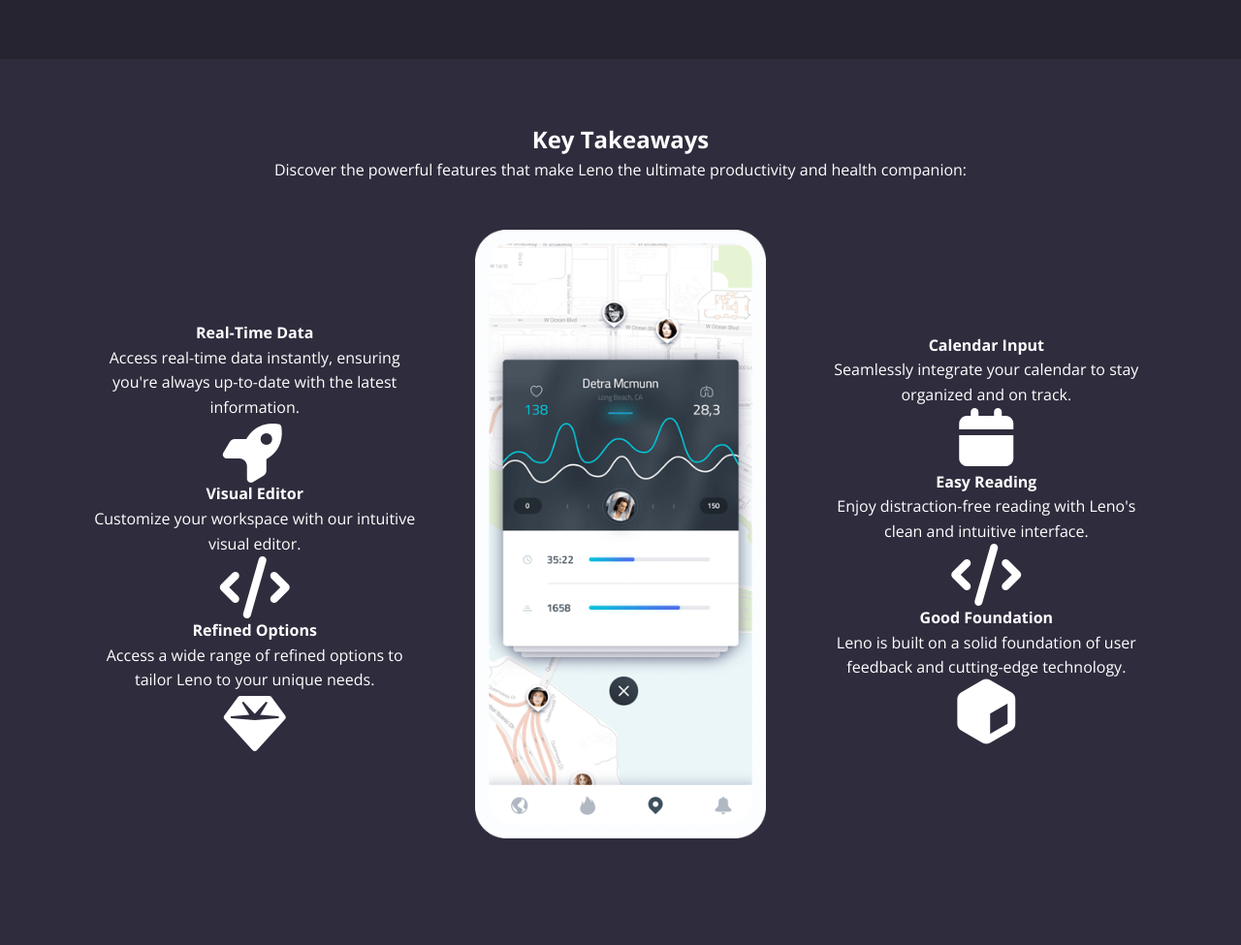
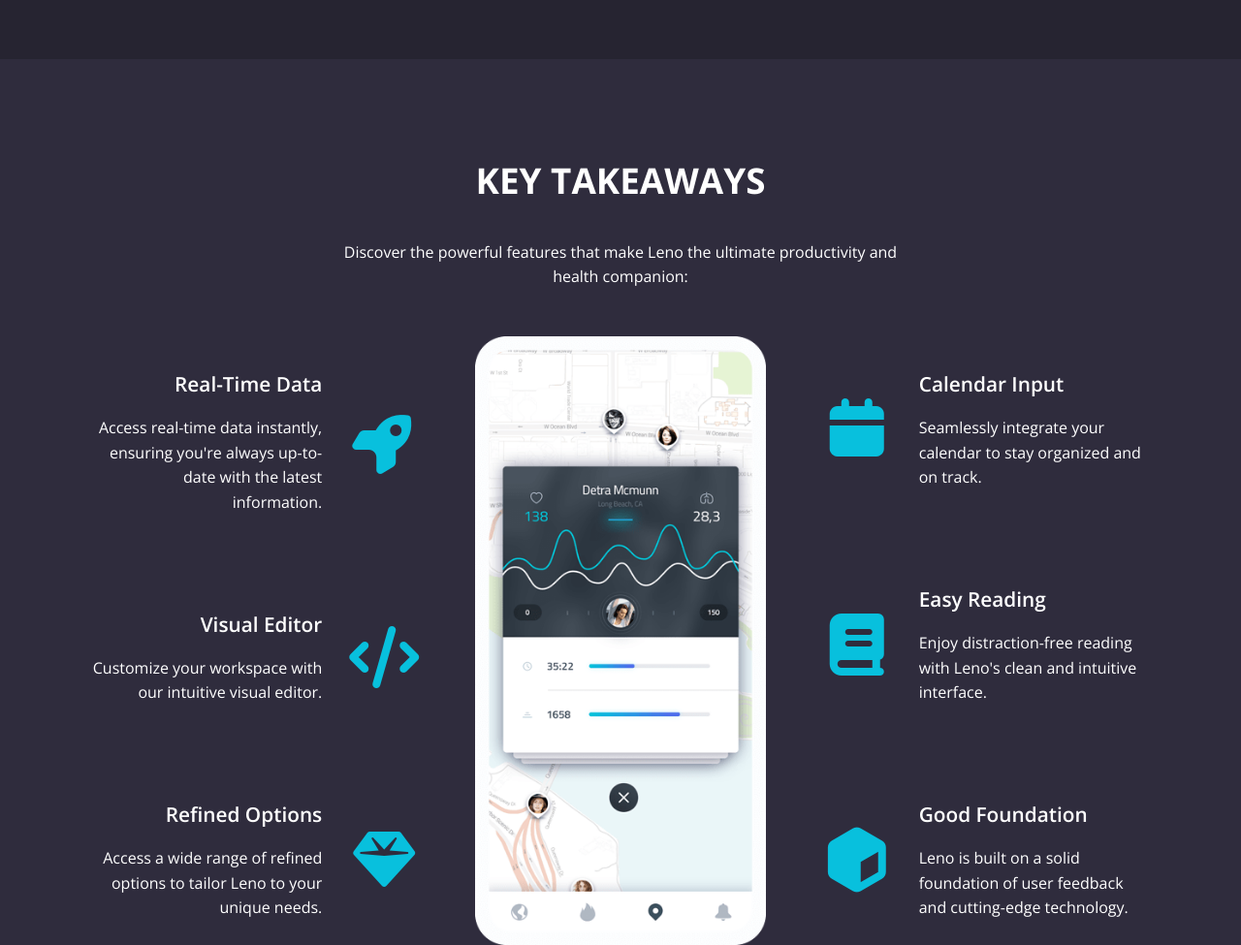
Before and after one commit to Diegoireland1975/Leno-Website, a plain HTML site: page index.html in a window 1280 px wide. Shown: the part 1237-2212 px from the top of the page at 97% size. Drawn offline with nearby package versions, Linux system fonts and the light colour scheme.

Commit message:
finish to add the css for features section for desktop version

```diff
--- a/css/styles.css
+++ b/css/styles.css
@@ -291,8 +291,22 @@
 
 .features {
   background: var(--tertiary-color);
-  padding: 4rem 0;
+  padding: 6rem 2rem;
+}
+
+.features__container {
   text-align: center;
+}
+
+.features .features__title {
+  text-transform: uppercase;
+  font-size: 2.3rem;
+  margin-bottom: 2rem;
+}
+
+.features .features__description {
+  max-width: 600px;
+  margin: 0 auto;
 }
 
 .features__grid {
@@ -306,6 +320,33 @@
 .features__grid-column-image img {
   max-width: 300px;
 }
+
+.features__grid-column {
+  display: flex;
+  flex-direction: column;
+  justify-content: center;
+  align-items: center;
+  gap: 6rem;
+}
+
+.features__grid-item {
+  display: flex;
+  flex-direction: column-reverse;
+  align-items: center;
+  justify-content: center;
+  gap: 1.5rem;
+}
+
+.features__grid-item-text-title {
+  font-size: 1.3rem;
+  font-weight: 600;
+  margin-bottom: 1rem;
+}
+
+.features__grid-item-icon i {
+  color: var(--primary-color);
+}
+
 /* ############### */
 /* MEDIA QUERIES */
 /* ############### */
@@ -370,14 +411,32 @@
   .features__grid {
     grid-template-columns: repeat(3, 1fr);
     align-items: center;
+    gap: 1;
   }
 
-  /* Left items column stays in column 1 */
+  /* Left items column stays in row 1 */
   .features__grid-column-left {
     grid-row: 1;
   }
 
+  /* Move image to the center */
   .image-column {
     grid-column: 2;
   }
+
+  .features__grid-column-left .features__grid-item-text {
+    text-align: right;
+  }
+
+  .features__grid-column-right .features__grid-item-text {
+    text-align: left;
+  }
+
+  .features__grid-item {
+    flex-direction: row;
+  }
+
+  .features__grid-column-right .features__grid-item {
+    flex-direction: row-reverse;
+  }
 }
--- a/index.html
+++ b/index.html
@@ -242,7 +242,7 @@
               </div>
 
               <div class="features__grid-item-icon">
-                <i class="fas fa-code fa-4x"></i>
+                <i class="fas fa-book fa-4x"></i>
               </div>
             </div>
             <!-- grid-item-3 -->
```
